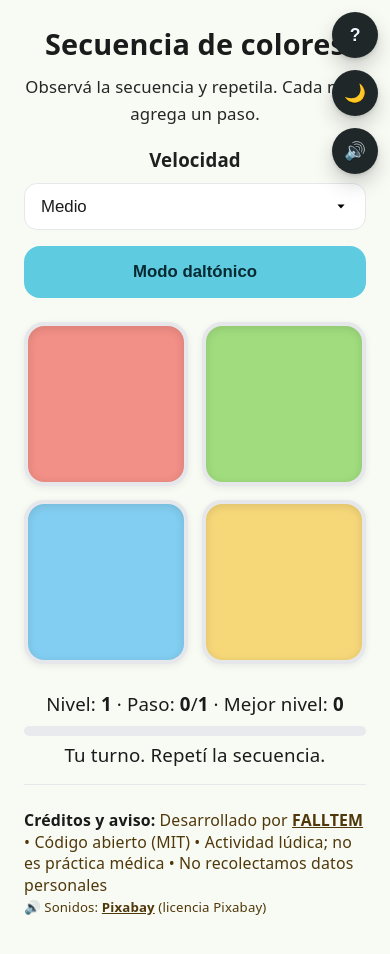
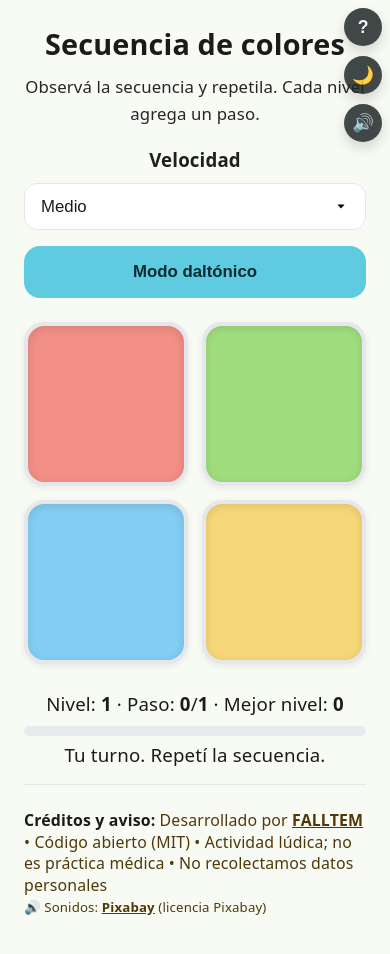
Before and after one commit to fundacion-falltem/juego-secuencias, a plain HTML site: page index.html in a window 390 px wide. Both pictures are taken after a click on the button "Comenzar". Drawn offline with Linux system fonts and the light colour scheme.

Commit message:
ajuste fab movil

```diff
--- a/app.js
+++ b/app.js
@@ -1,7 +1,7 @@
 'use strict';
 
 document.addEventListener('DOMContentLoaded', () => {
-  const VERSION = "v5.1 (UI simple + FABs + modal usable)";
+  const VERSION = "v5.2 (UI simple + FABs + modal usable + FAB compacto móvil)";
   const versionEl = document.getElementById('versionLabel');
   if (versionEl) versionEl.textContent = VERSION;
 
@@ -48,6 +48,7 @@ document.addEventListener('DOMContentLoaded', () => {
   let soundOn = true;
   try { soundOn = (localStorage.getItem('soundOn') !== '0'); } catch {}
 
+  /* ===== Helpers ===== */
   function updateSoundButton(){
     if (!soundBtn) return;
     soundBtn.textContent = soundOn ? '🔊' : '🔇';
@@ -60,7 +61,6 @@ document.addEventListener('DOMContentLoaded', () => {
   }
   function stopAllSounds(){ [sndOk, sndBad].forEach(a=>{ try{ a?.pause(); }catch{} }); }
 
-  /* ===== Utils ===== */
   const el = (s) => document.querySelector(s);
   const delay = (ms) => new Promise(r => setTimeout(r, ms));
   const setTexto = (n, t) => { if (n) n.textContent = String(t); };
@@ -113,17 +113,25 @@ document.addEventListener('DOMContentLoaded', () => {
     updateSoundButton();
   }
 
+  /* ===== FAB compacto móvil ===== */
+  function setFabCompact(on){
+    document.body.classList.toggle('fab-compact', !!on);
+  }
+
   /* ===== Modal ===== */
   function openAbout(){
     if (!aboutModal) return;
     aboutModal.setAttribute('aria-hidden','false');
     document.body.classList.add('no-scroll');  // bloquea fondo
+    setFabCompact(false);                      // que no molesten al leer
     aboutClose?.focus();
   }
   function closeAbout(){
     if (!aboutModal) return;
     aboutModal.setAttribute('aria-hidden','true');
     document.body.classList.remove('no-scroll'); // restaura fondo
+    // Si estabas jugando, volvemos al modo compacto
+    if (secuencia.length > 0 && btnComenzar?.hidden) setFabCompact(true);
   }
   aboutBtn?.addEventListener('click', openAbout);
   aboutClose?.addEventListener('click', closeAbout);
@@ -190,6 +198,7 @@ document.addEventListener('DOMContentLoaded', () => {
     if (navigator.vibrate) navigator.vibrate([120,60,120]);
     btnReiniciar && (btnReiniciar.hidden = false);
     btnComenzar  && (btnComenzar.hidden  = true);
+    setFabCompact(false); // ← restaurar FABs
   }
   function victoriaParcial(){
     if (nivel > mejor){
@@ -240,7 +249,11 @@ document.addEventListener('DOMContentLoaded', () => {
     setTexto(mensajeEl,''); pbFill && (pbFill.style.width = '0%');
     btnComenzar && (btnComenzar.hidden = true);
     btnReiniciar && (btnReiniciar.hidden = true);
-    await delay(300); await nuevoNivel();
+
+    setFabCompact(true); // ← compactar FABs al empezar (móvil)
+
+    await delay(300);
+    await nuevoNivel();
   }
   btnComenzar?.addEventListener('click', comenzar);
   btnReiniciar?.addEventListener('click', comenzar);
--- a/styles.css
+++ b/styles.css
@@ -260,3 +260,22 @@ html[data-theme="dark"] .fab{
   .fab:focus-visible{ outline-width:4px }
   .fab[aria-pressed="true"]{ box-shadow: 0 0 0 4px var(--fab-ring) }
 }
+
+/* ===== FABs compactos en móvil cuando se está jugando ===== */
+@media (max-width: 640px){
+  body.fab-compact .fab-stack{
+    right: 8px;
+    top: 8px;
+    gap: 10px;
+  }
+  body.fab-compact .fab{
+    width: 38px;
+    height: 38px;
+    box-shadow: 0 6px 14px rgba(0,0,0,.18);
+    opacity: .85;                 /* un poco más discretos */
+  }
+  body.fab-compact .fab:hover,
+  body.fab-compact .fab:focus-visible{
+    opacity: 1;
+  }
+}
```
